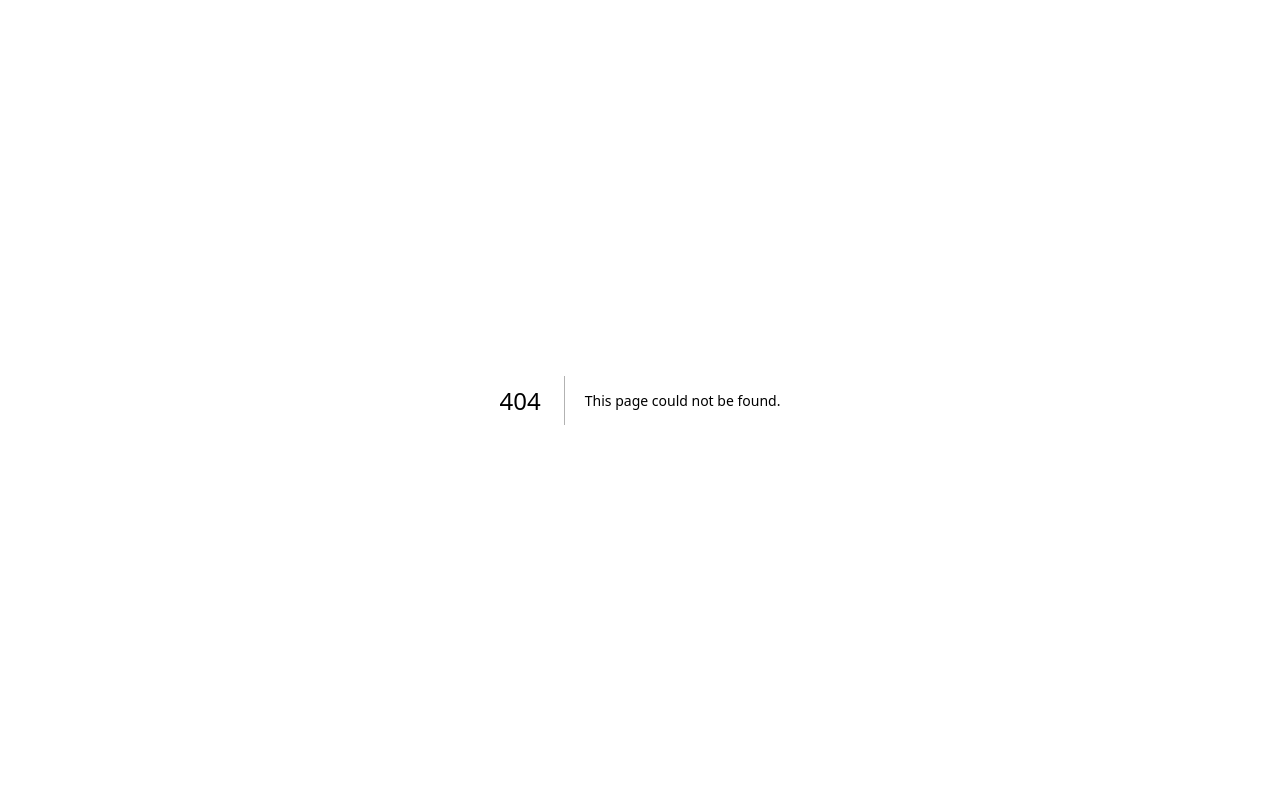
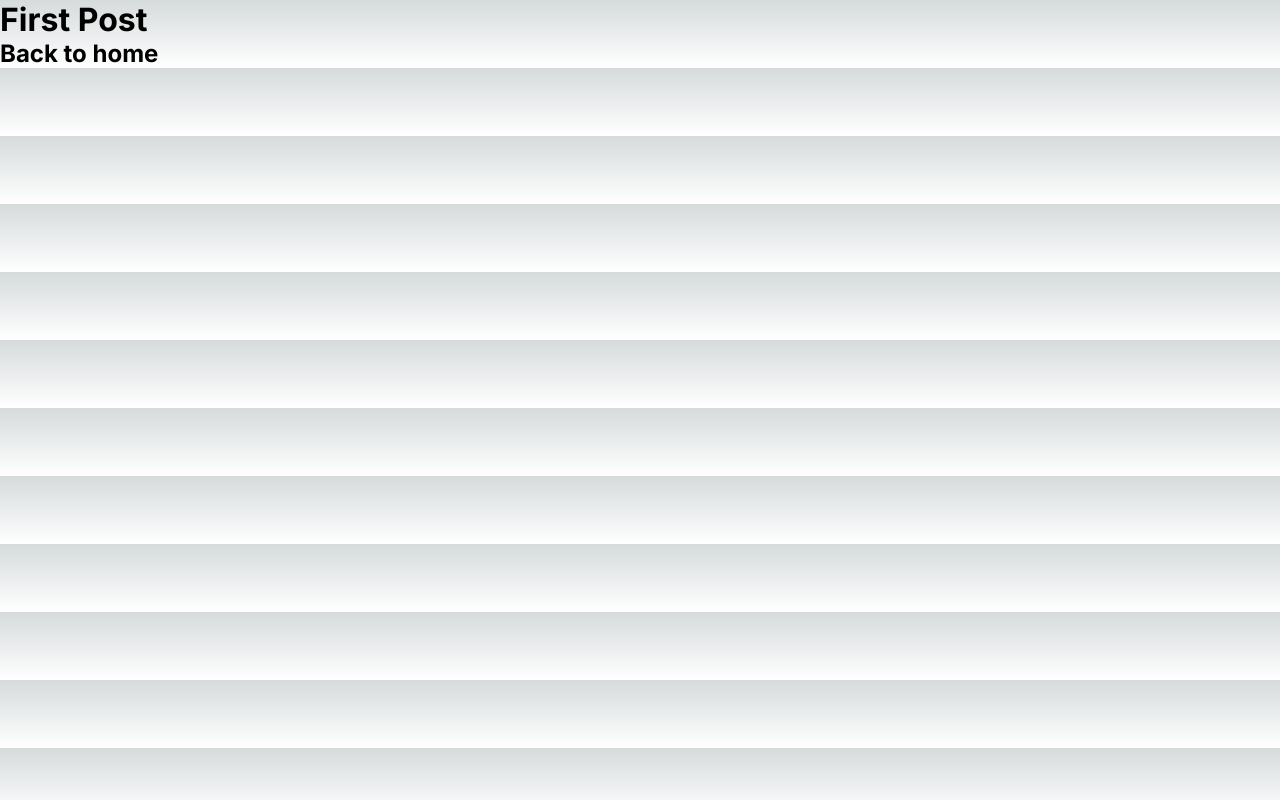
Before and after one commit to cayleeclaww/Create-NextJS-App, a Next.js app: page /posts/first-post in a window 1280 px wide. Before the commit this address had no page. Built offline with nearby package versions, Linux system fonts and the light colour scheme.

Commit message:
Using Link component to enable client-side navigation between pages

```diff
--- /dev/null
+++ b/src/app/posts/first-post/page.js
@@ -0,0 +1,12 @@
+import Link from 'next/link';
+
+export default function FirstPost() {
+  return (
+    <>
+      <h1>First Post</h1>
+      <h2>
+        <Link href="/">Back to home</Link>
+      </h2>
+    </>
+  );
+}
```
Also changed, not shown: src/app/page.js (+7 -1 lines), public/images/Autoimmune Eats Logo.png (added), 1 other file (tests, documents, lock files or other folders).
